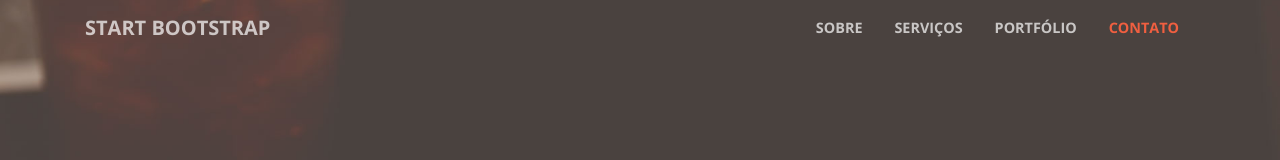
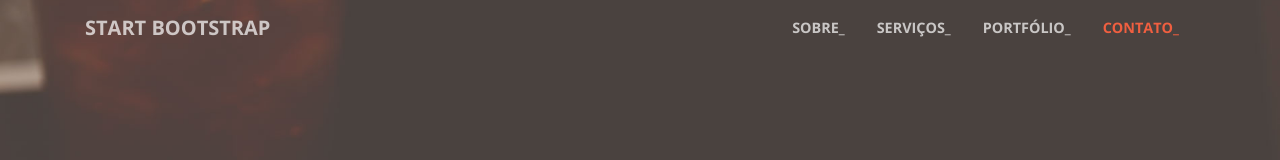
Before and after one commit to J-Eugenio/GitCompleto, a website with bundled scripts: page index.html in a window 1280 px wide. Shown: the top 160 px of the page. Built offline with nearby package versions, Linux system fonts and the light colour scheme.

```diff
--- a/index.html
+++ b/index.html
@@ -38,16 +38,16 @@
         <div class="collapse navbar-collapse" id="navbarResponsive">
           <ul class="navbar-nav ml-auto">
             <li class="nav-item">
-              <a class="nav-link js-scroll-trigger" href="#about">Sobre</a>
+              <a class="nav-link js-scroll-trigger" href="#about">Sobre_</a>
             </li>
             <li class="nav-item">
-              <a class="nav-link js-scroll-trigger" href="#services">Serviços</a>
+              <a class="nav-link js-scroll-trigger" href="#services">Serviços_</a>
             </li>
             <li class="nav-item">
-              <a class="nav-link js-scroll-trigger" href="#portfolio">Portfólio</a>
+              <a class="nav-link js-scroll-trigger" href="#portfolio">Portfólio_</a>
             </li>
             <li class="nav-item">
-              <a class="nav-link js-scroll-trigger" href="#contact">Contato</a>
+              <a class="nav-link js-scroll-trigger" href="#contact">Contato_</a>
             </li>
           </ul>
         </div>
```
